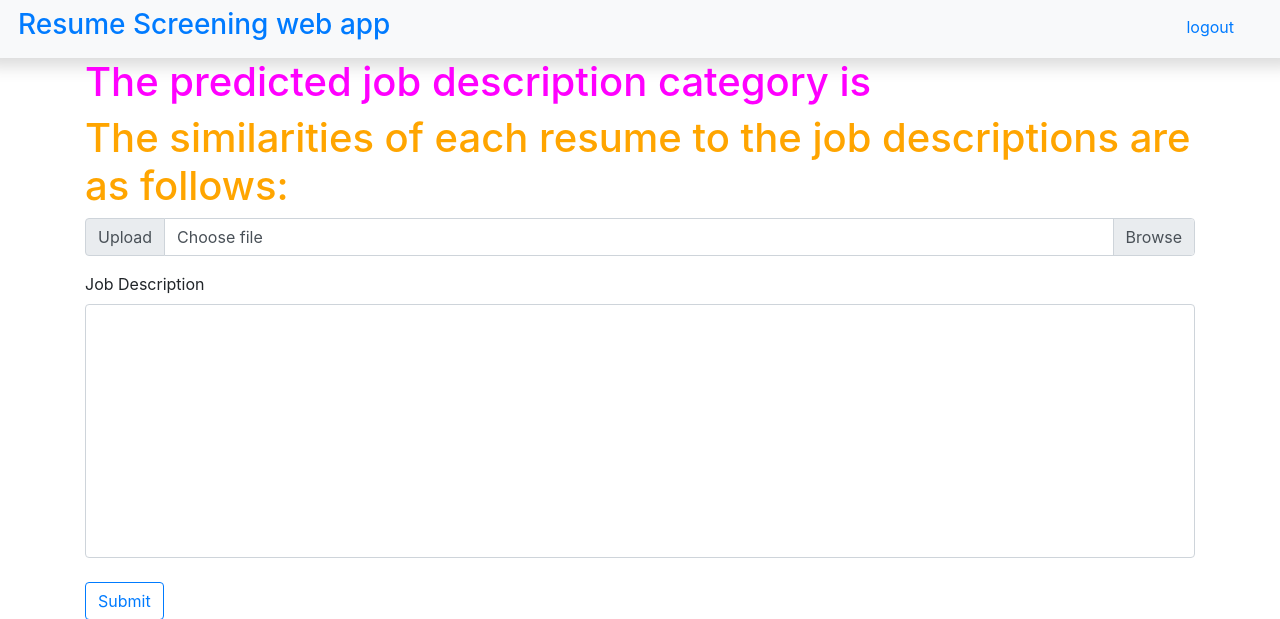
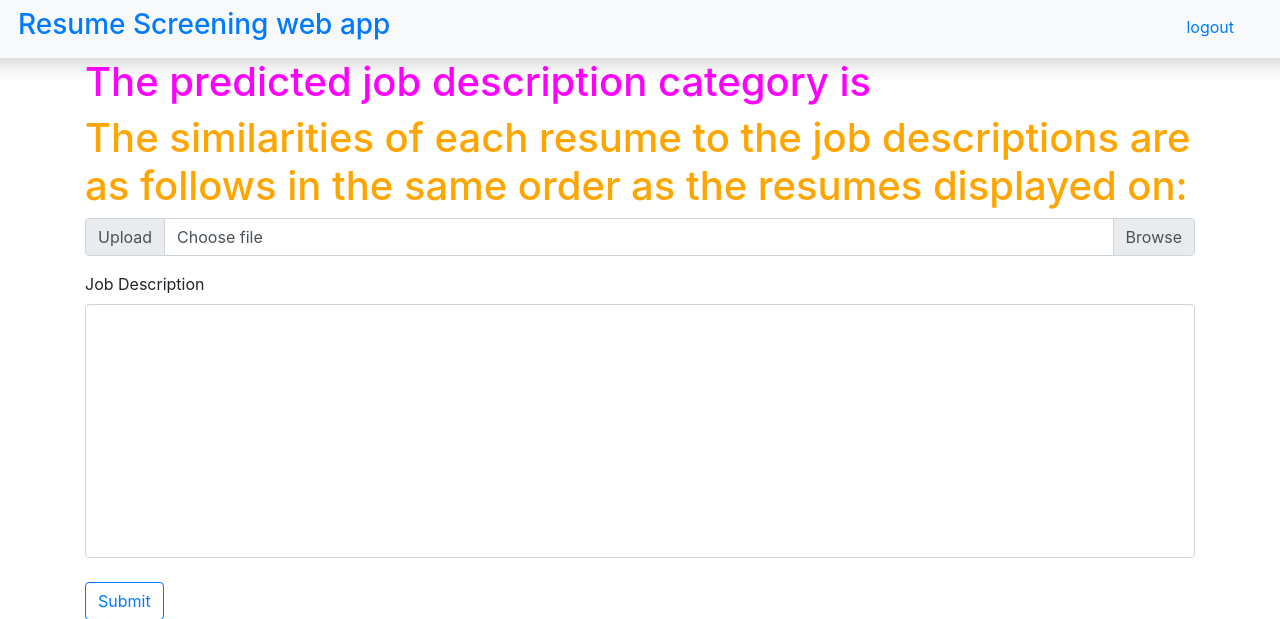
Before and after one commit to sefinehtesfa34/Hackathon-competition, a Django app: page /home/ in a window 1280 px wide. Shown: the top 619 px of the page. Run offline with Django 4.2, Linux system fonts and the light colour scheme; parts of the project's set-up code (start-up, migrations or seed data) failed here and were passed over.

Commit message:
trying to clean a code

```diff
--- a/connector/templates/connector/home.html
+++ b/connector/templates/connector/home.html
@@ -14,7 +14,9 @@
    <h1 style="color:blue;">{{resume }}  :   <span style="color:green;margin-left:5">{{ pred}}</span> </h1>
    {% endfor %}
 
-   <h1 style="color:orange">The similarities of each resume to the job descriptions are as follows:</h1>
+   <h1 style="color:orange">The similarities of each resume to
+
+    the job descriptions are as follows in the same order as the resumes displayed on:</h1>
    {% for sim in similarity %}
 
    <h1 style="color:cyan"> {{sim}} </h1>
--- a/connector/views.py
+++ b/connector/views.py
@@ -53,7 +53,6 @@
                     resume_name.append(file_name)
                     similarity=cosine_similarity(job_prob,resume_prob)[0]
                     similarity_prob.append(similarity.tolist()[0]*100)
-                    print(similarity[0],type(similarity))
                     os.remove(file_path)
         except:
             return render(request,'connector/home.html')
```
Also changed, not shown: 6 other files.
